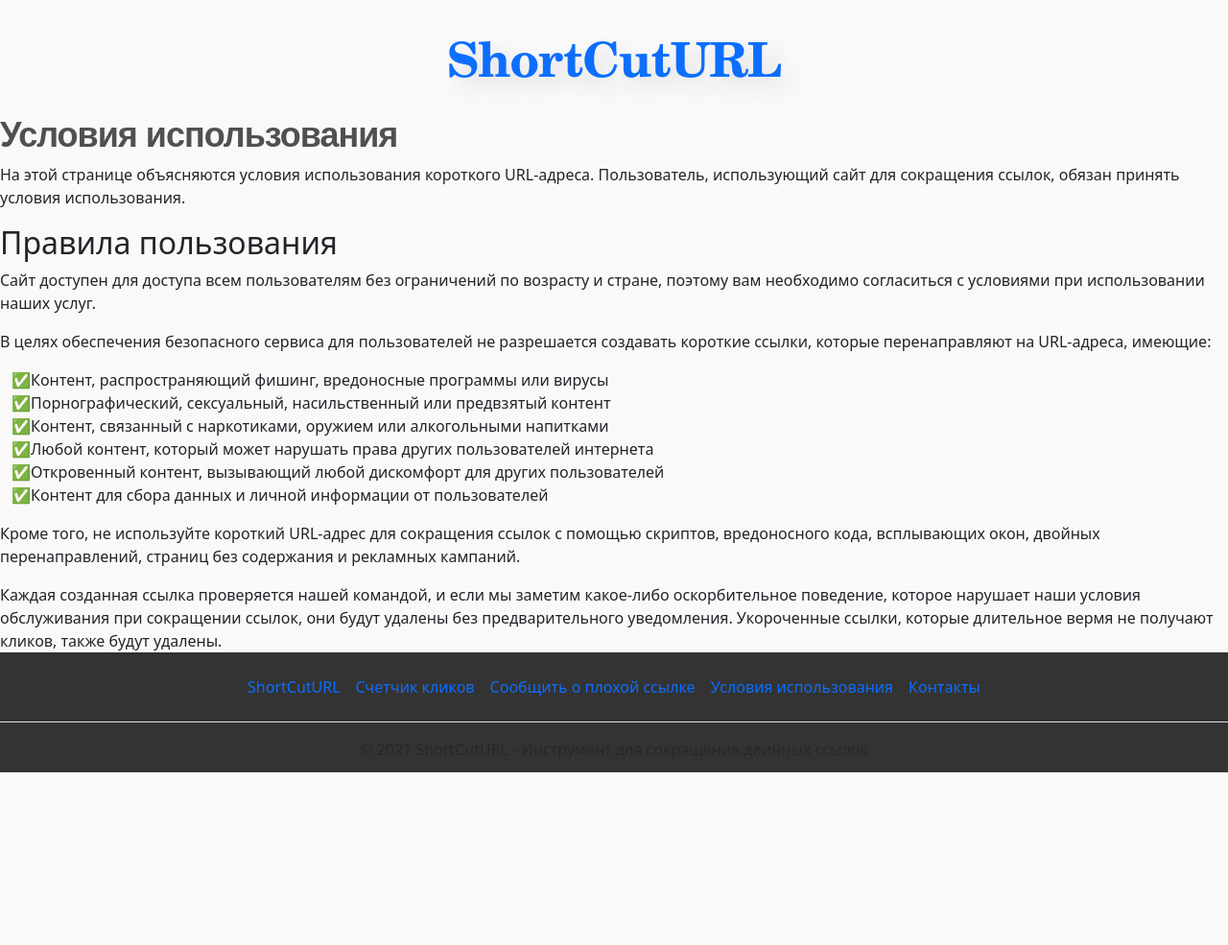
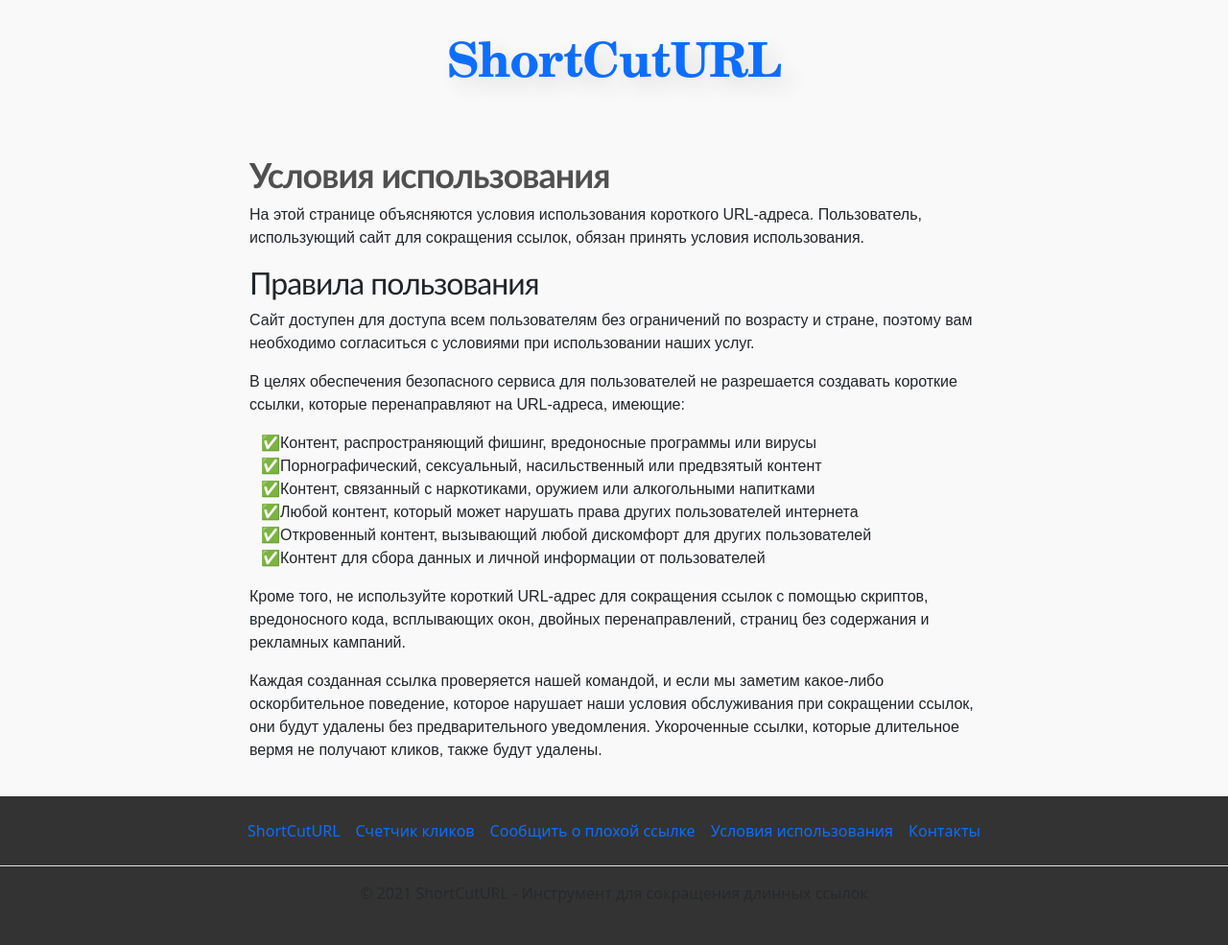
Before and after one commit to malykuanov/shortcut-url, a Django app: page /terms-of-service/ in a window 1280 px wide. Shown: the whole page at 96% size. Before the commit the page ends 805 px from the top, so only its background shows below. Run offline with Django 3.2, Linux system fonts and the light colour scheme; some libraries are stand-ins or nearby versions.

Commit message:
Add styles for service

```diff
--- a/mainapp/static/mainapp/css/styles.css
+++ b/mainapp/static/mainapp/css/styles.css
@@ -3,7 +3,7 @@
     min-height: 100%;
 }
 body{
-    margin-bottom: 125px;
+    margin-bottom: 155px;
     padding: 0;
     background: #f9f9f9;
 }
@@ -25,7 +25,7 @@
     position: absolute;
     bottom: 0;
     width: 100%;
-    height: 125px;
+    height: 155px;
 }
 
 a{
@@ -91,6 +91,11 @@
     height: 50px;
 }
 
+.form-input-clicks{
+    width: 400px;
+    height: 50px;
+}
+
 .form-errors{
     border-radius: 10px;
     color: blue;
@@ -123,3 +128,21 @@
     -moz-box-shadow: 0px 5px 10px 2px rgba(34, 60, 80, 0.2);
     box-shadow: 0px 5px 10px 2px rgba(34, 60, 80, 0.2);
 }
+
+#clicks_counter{
+    font-size: 50px;
+    background: white;
+    width: 150px;
+}
+
+#terms{
+    max-width: 800px;
+    padding: 20px;
+    margin: 20px auto 0 auto;
+    font-family: Bebas Neue, sans-serif;
+}
+
+#terms h1, h2{
+    font-family: Trebuchet MS, sans-serif;
+    letter-spacing: -1px;
+}
```
